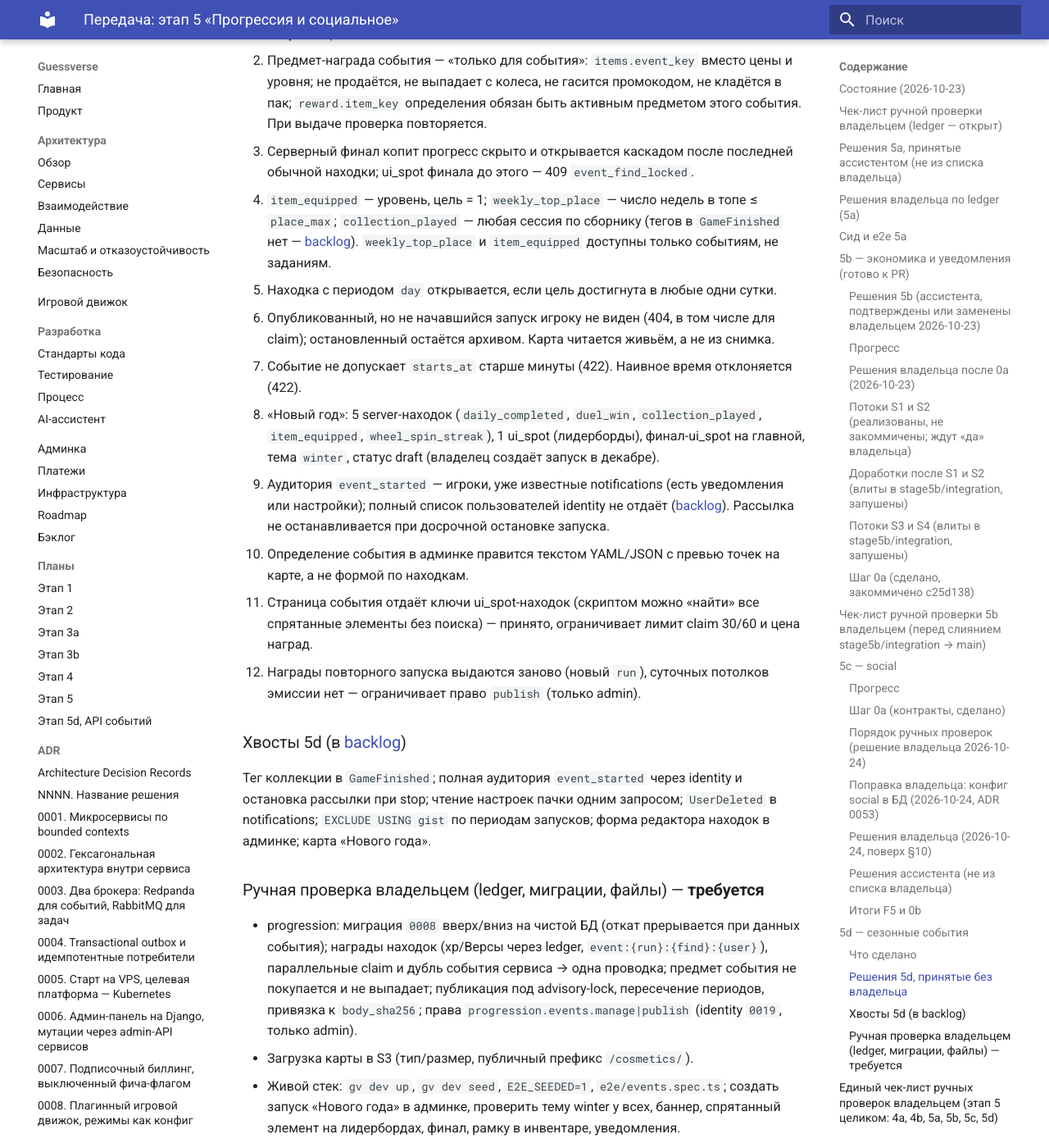
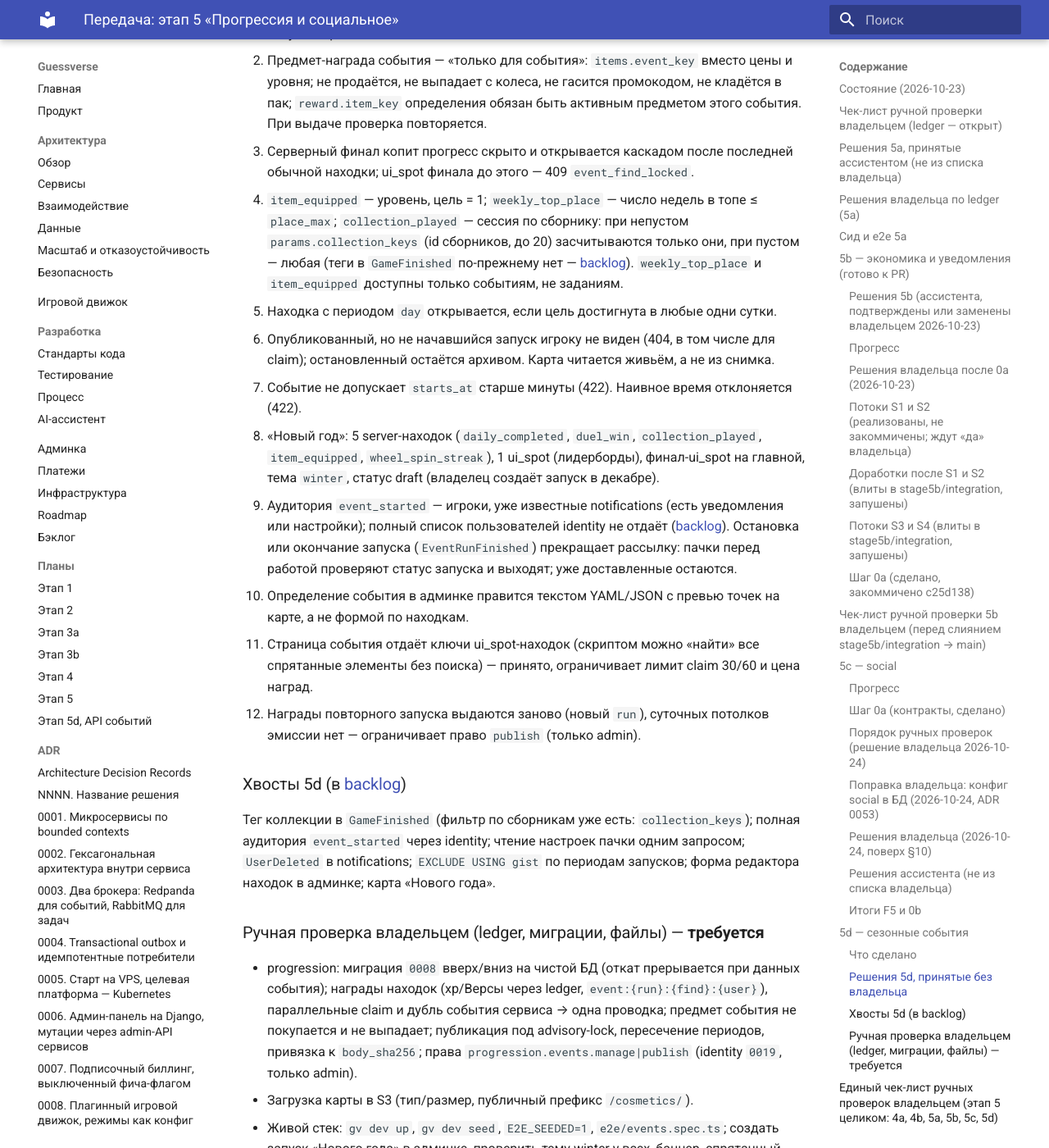
Before and after one commit to L0GIN0UT/oncue, an MkDocs documentation site: the page built from docs/handoff/stage-5.md, in a window 1280 px wide and 1400 px high, scrolled down 12904 px. Shown: the whole window at 82% size. Built offline with MkDocs 1.6.1 and Material for MkDocs 9.7.7, drawn with Linux system fonts in a browser that asks for light colours.

Commit message:
docs(handoff): collection_keys и остановка рассылки event_started

```diff
--- a/docs/handoff/stage-5.md
+++ b/docs/handoff/stage-5.md
@@ -178,18 +178,18 @@ Consumers остаются в `infrastructure/messaging/__init__.py`; роли P
 1. Статусы запуска считаются по времени; задача `tick` материализует `active/finished` и публикует события. Остановленный запуск занимает период до `stopped_at`: новый запуск не раньше.
 2. Предмет-награда события — «только для события»: `items.event_key` вместо цены и уровня; не продаётся, не выпадает с колеса, не гасится промокодом, не кладётся в пак; `reward.item_key` определения обязан быть активным предметом этого события. При выдаче проверка повторяется.
 3. Серверный финал копит прогресс скрыто и открывается каскадом после последней обычной находки; ui_spot финала до этого — 409 `event_find_locked`.
-4. `item_equipped` — уровень, цель = 1; `weekly_top_place` — число недель в топе ≤ `place_max`; `collection_played` — любая сессия по сборнику (тегов в `GameFinished` нет — [backlog](../backlog.md)). `weekly_top_place` и `item_equipped` доступны только событиям, не заданиям.
+4. `item_equipped` — уровень, цель = 1; `weekly_top_place` — число недель в топе ≤ `place_max`; `collection_played` — сессия по сборнику: при непустом `params.collection_keys` (id сборников, до 20) засчитываются только они, при пустом — любая (теги в `GameFinished` по-прежнему нет — [backlog](../backlog.md)). `weekly_top_place` и `item_equipped` доступны только событиям, не заданиям.
 5. Находка с периодом `day` открывается, если цель достигнута в любые одни сутки.
 6. Опубликованный, но не начавшийся запуск игроку не виден (404, в том числе для claim); остановленный остаётся архивом. Карта читается живьём, а не из снимка.
 7. Событие не допускает `starts_at` старше минуты (422). Наивное время отклоняется (422).
 8. «Новый год»: 5 server-находок (`daily_completed`, `duel_win`, `collection_played`, `item_equipped`, `wheel_spin_streak`), 1 ui_spot (лидерборды), финал-ui_spot на главной, тема `winter`, статус draft (владелец создаёт запуск в декабре).
-9. Аудитория `event_started` — игроки, уже известные notifications (есть уведомления или настройки); полный список пользователей identity не отдаёт ([backlog](../backlog.md)). Рассылка не останавливается при досрочной остановке запуска.
+9. Аудитория `event_started` — игроки, уже известные notifications (есть уведомления или настройки); полный список пользователей identity не отдаёт ([backlog](../backlog.md)). Остановка или окончание запуска (`EventRunFinished`) прекращает рассылку: пачки перед работой проверяют статус запуска и выходят; уже доставленные остаются.
 10. Определение события в админке правится текстом YAML/JSON с превью точек на карте, а не формой по находкам.
 11. Страница события отдаёт ключи ui_spot-находок (скриптом можно «найти» все спрятанные элементы без поиска) — принято, ограничивает лимит claim 30/60 и цена наград.
 12. Награды повторного запуска выдаются заново (новый `run`), суточных потолков эмиссии нет — ограничивает право `publish` (только admin).
 
 ### Хвосты 5d (в [backlog](../backlog.md))
-Тег коллекции в `GameFinished`; полная аудитория `event_started` через identity и остановка рассылки при stop; чтение настроек пачки одним запросом; `UserDeleted` в notifications; `EXCLUDE USING gist` по периодам запусков; форма редактора находок в админке; карта «Нового года».
+Тег коллекции в `GameFinished` (фильтр по сборникам уже есть: `collection_keys`); полная аудитория `event_started` через identity; чтение настроек пачки одним запросом; `UserDeleted` в notifications; `EXCLUDE USING gist` по периодам запусков; форма редактора находок в админке; карта «Нового года».
 
 ### Ручная проверка владельцем (ledger, миграции, файлы) — **требуется**
 - progression: миграция `0008` вверх/вниз на чистой БД (откат прерывается при данных события); награды находок (xp/Версы через ledger, `event:{run}:{find}:{user}`), параллельные claim и дубль события сервиса → одна проводка; предмет события не покупается и не выпадает; публикация под advisory-lock, пересечение периодов, привязка к `body_sha256`; права `progression.events.manage|publish` (identity `0019`, только admin).
```
Also changed, not shown: docs/backlog.md (+2 -2 lines).
